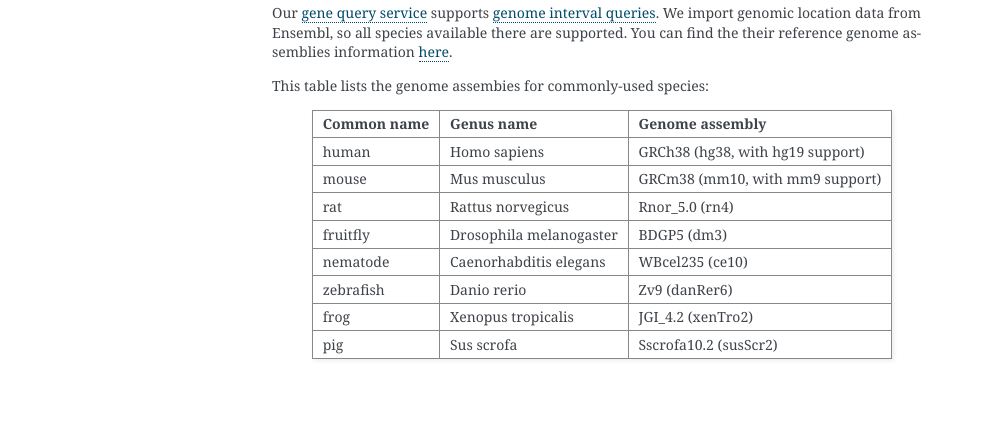
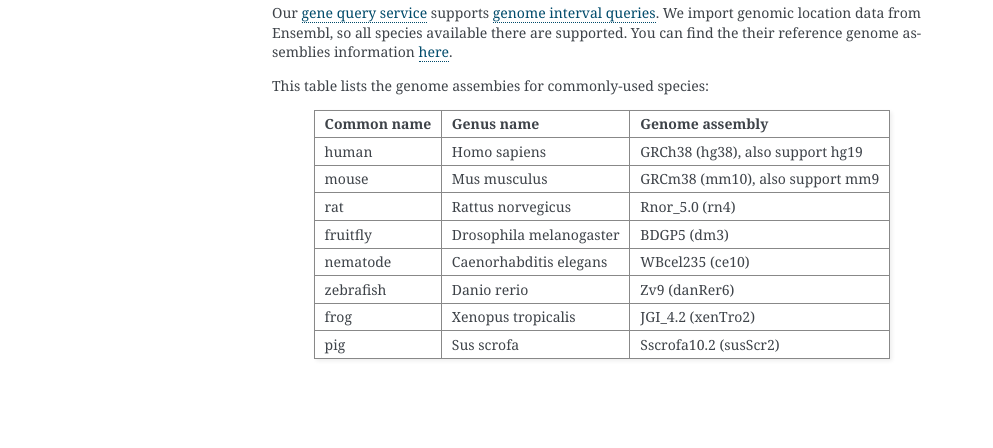
Before and after one commit to biothings/mygene.info, a Sphinx documentation site: the page built from docs/doc/data.rst, in a window 1280 px wide. Shown: the part 1507-1955 px from the top of the page, without its empty margins (148-1141 px from the left). Built offline with Sphinx 7.4.7, drawn with Linux system fonts in a browser that asks for light colours; some web fonts are replaced.

Commit message:
docs update

```diff
--- a/docs/doc/data.rst
+++ b/docs/doc/data.rst
@@ -97,8 +97,8 @@ This table lists the genome assembies for commonly-used species:
     ===========  =======================   =======================
     Common name  Genus name                Genome assembly
     ===========  =======================   =======================
-    human        Homo sapiens              GRCh38 (hg38, with hg19 support)
-    mouse        Mus musculus              GRCm38 (mm10, with mm9 support)
+    human        Homo sapiens              GRCh38 (hg38), also support hg19
+    mouse        Mus musculus              GRCm38 (mm10), also support mm9
     rat          Rattus norvegicus         Rnor_5.0 (rn4)
     fruitfly     Drosophila melanogaster   BDGP5 (dm3)
     nematode     Caenorhabditis elegans    WBcel235 (ce10)
```
